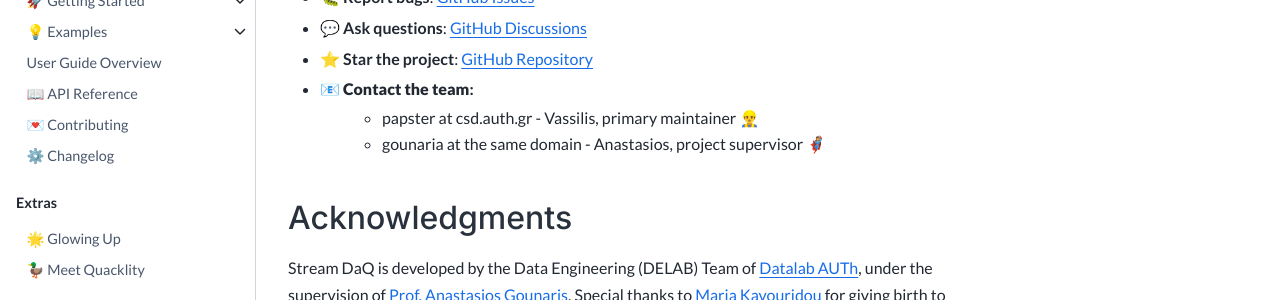
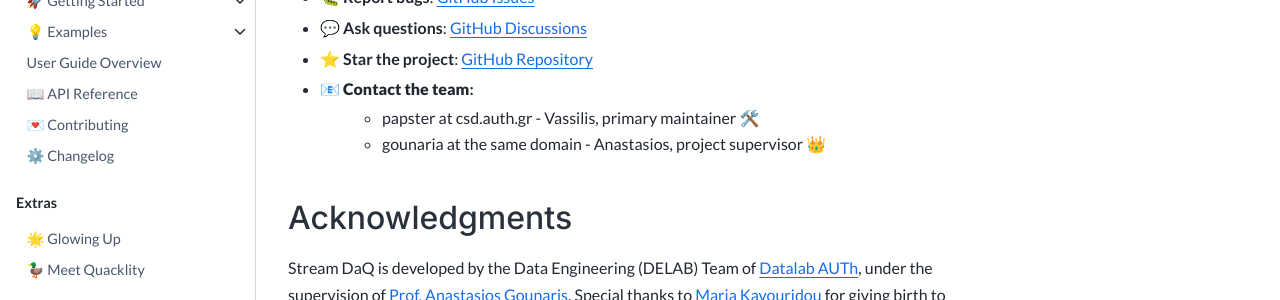
Before and after one commit to Bilpapster/stream-DaQ, a Sphinx documentation site: the page built from docs/index.rst, in a window 1280 px wide and 900 px high, scrolled down 2193 px. Shown: the part 369-669 px from the top of the window. Built offline with Sphinx 7.4.7 and the Sphinx Book theme 1.1.4, drawn with Linux system fonts in a browser that asks for light colours.

Commit message:
Update emojis in contact details of docs for consistent rendering on different platforms

```diff
--- a/docs/_templates/substitutions.rst
+++ b/docs/_templates/substitutions.rst
@@ -9,6 +9,6 @@
 .. |contact_details| raw:: html
 
     <ul>
-      <li>papster at csd.auth.gr - Vassilis, primary maintainer 👷‍♂️</li>
-      <li>gounaria at the same domain - Anastasios, project supervisor 🦸</li>
+      <li>papster at csd.auth.gr - Vassilis, primary maintainer ‍🛠️️</li>
+      <li>gounaria at the same domain - Anastasios, project supervisor 👑</li>
     </ul>
```
